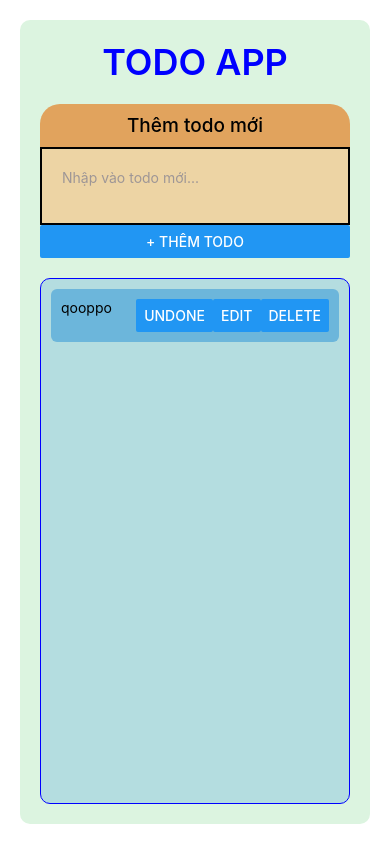
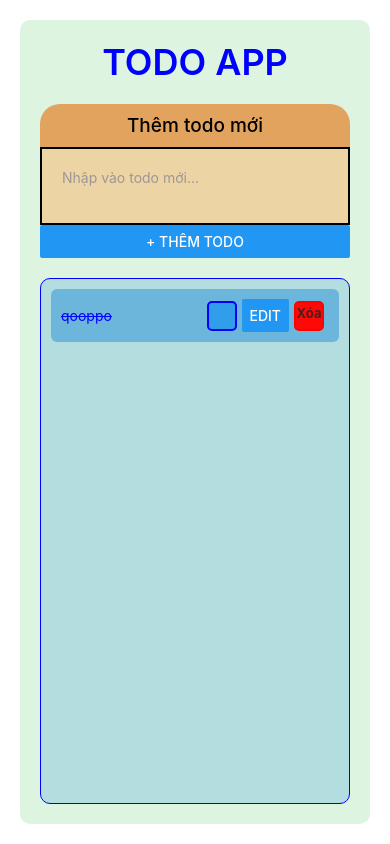
Before and after one commit to mtam-dev24/Todo-app-react-native, a React Native app: screen / in a window 390 px wide. Built offline with nearby package versions, Linux system fonts and the light colour scheme.

Commit message:
fix filter và thêm hiệu ứng gạch todo done, custom button done, xóa. còn edit chưa xong

```diff
--- a/components/TodoInput.tsx
+++ b/components/TodoInput.tsx
@@ -21,10 +21,12 @@ export default function TodoInput({ onAdd }: TodoInputProps) {
             />
             <Button
                 onPress={() => {
-                    if (newTodo.trim() !== "") {
-                        onAdd(newTodo);
-                        setNewTodo("");
-                    }
+                    if (newTodo.trim() == "") {
+                        alert("Todo đang rỗng!")
+                        return;
+                    };
+                    onAdd(newTodo);
+                    setNewTodo("");
                 }
                 }
                 title={"+ Thêm todo"}
--- a/components/TodoItem.tsx
+++ b/components/TodoItem.tsx
@@ -1,4 +1,4 @@
-import { StyleSheet, View, Text, Button, TextInput } from 'react-native';
+import { StyleSheet, View, Text, Button, TextInput, Pressable } from 'react-native';
 import { useState } from 'react';
 //import { TodoType } from './TodoApp';
 
@@ -12,12 +12,25 @@ interface TodoItemProps {
 }
 
 export default function TodoItem({ id, name, isDone, onToggle, onDelete, onEdit }: TodoItemProps) {
+    const [tickDone, setTickDone] = useState(" ")
+
     return (
         <View key={id} style={styles.todoitem}>
-            <Text style={styles.namestyle}>{name}</Text>
-            <Button title={(isDone) ? "Done" : "unDone"} onPress={() => onToggle(id)} />
+            <Text style={[styles.namestyle, !isDone && styles.doneNameStyle]}>{name}</Text>
+            <Pressable
+                style={styles.checkbox}
+                onPress={() => {
+                    onToggle(id);
+                    isDone ? setTickDone("X") : setTickDone(" ")
+                }}>
+                <Text style={{ color: "blue", fontSize: 20, fontWeight: 700 }}>
+                    {tickDone}
+                </Text>
+            </Pressable>
             <Button title={"Edit"} />
-            <Button title={"Delete"} onPress={() => onDelete(id)} />
+            <Pressable onPress={() => onDelete(id)} style={styles.deleteStyle}>
+                <Text style={{ color: "#511b1b", fontSize: 13, fontWeight: 700, margin: 2 }}>Xóa</Text>
+            </Pressable>
         </View>
     )
 }
@@ -31,8 +44,37 @@ const styles = StyleSheet.create({
         backgroundColor: "#6cb6db",
         marginBottom: 5,
         borderRadius: 6,
+        alignItems: "center"
     },
     namestyle: {
         flex: 1,
     },
+    doneNameStyle: {
+        flex: 1,
+        textDecorationLine: "line-through",
+        color: "blue",
+    },
+    checkbox: {
+        width: 30,
+        height: 30,
+        borderWidth: 2,
+        borderColor: "blue",
+        alignItems: "center",
+        backgroundColor: "#319eec",
+        borderRadius: 5,
+        marginHorizontal: 5,
+    },
+    edit: {
+
+    },
+    deleteStyle: {
+        width: 30,
+        height: 30,
+        borderWidth: 2,
+        borderColor: "red",
+        alignItems: "center",
+        backgroundColor: "#fe0808",
+        borderRadius: 5,
+        marginHorizontal: 5,
+    },
 })
--- a/components/TodoList.tsx
+++ b/components/TodoList.tsx
@@ -12,22 +12,8 @@ interface TodoListProps {
 
 export default function TodoList({ todos, onToggle, onDelete, onEdit }: TodoListProps) {
     return (
-        // <ScrollView style={styles.todolist}>
-        //     {todos.filter(todo => (!todo.isDeleted))
-        //         .map(todo => (
-        //             <TodoItem
-        //                 key={todo.id}
-        //                 id={todo.id}
-        //                 name={todo.name}
-        //                 isDone={todo.isDone}
-        //                 onToggle={onToggle}
-        //                 onDelete={onDelete}
-        //                 onEdit={onEdit}
-        //             />
-        //         ))}
-        // </ScrollView>
         <FlatList
-            data={todos}
+            data={todos.filter(todo => !todo.isDeleted)}
             renderItem={({ item }) =>
                 <TodoItem
                     key={item.id}
```
